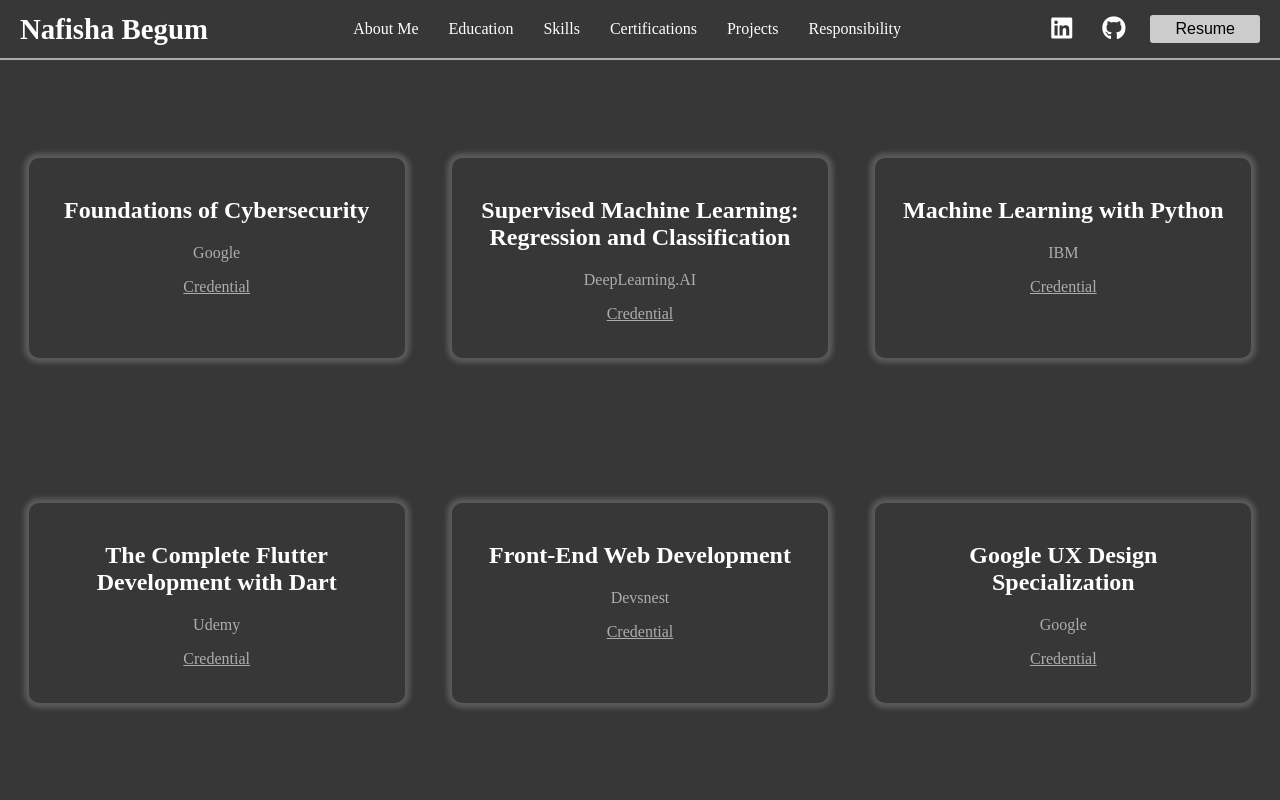
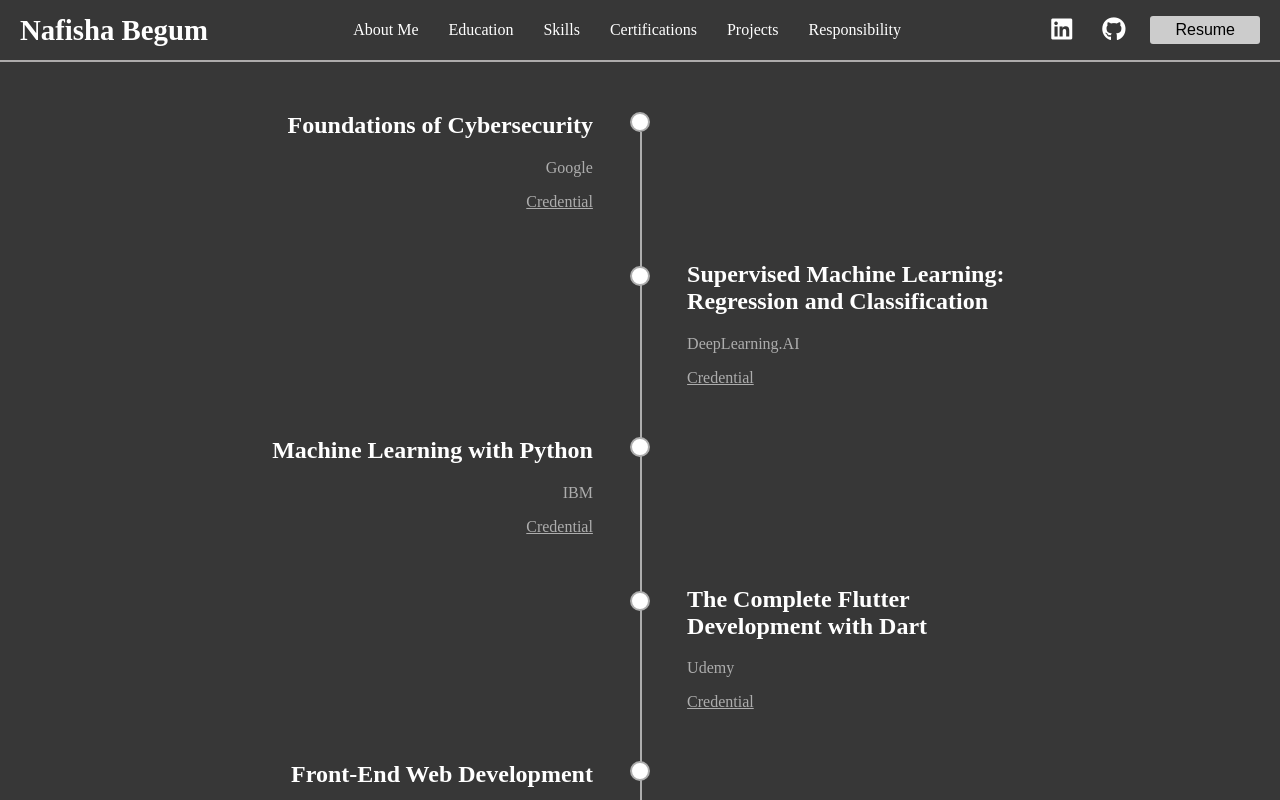
Before and after one commit to nafisha0001/Portfolio, a React (Create React App) app: page /certification in a window 1280 px wide. Built offline with nearby package versions, Linux system fonts and the light colour scheme; the HTML template or start-up script is replaced by a standard one.

Commit message:
certification card layout

```diff
--- a/src/components/CertificateCard.css
+++ b/src/components/CertificateCard.css
@@ -1,18 +1,15 @@
-.certificate-card{
-    height: 160px;
-    width: 90%;
-    background: #373737;
-    box-shadow: 0 0 5px 5px rgba(127, 126, 126, 0.5);
-    margin: 20px;
-    text-align: center;
-    border-radius: 10px;
-    border-color: #ccc;
+.certificate-card {
+  display: flex;
+  flex-direction: column;
+  /* align-items: flex-start; */
+  padding: 0px 30px 30px 30px;
+  width: 48%;
   color: rgb(173, 173, 173);
-    padding: 20px;
-    transition: box-shadow 0.3s ease;
+  box-sizing: border-box;
+  border-radius: 5%;
 }
 
-  h2{
+h2 {
   color: white;
 }
 
@@ -20,6 +17,16 @@
   box-shadow: 0 8px 16px rgba(204, 204, 204, 0.5);
 }
 
-#certificate-credential{
+#certificate-credential {
   color: rgb(173, 173, 173);
 }
+
+.card-left-align {
+  /* align-items: flex-end;  */
+  text-align: right;
+}
+
+.card-right-align {
+  /* align-items: flex-start;  */
+  text-align: left;
+}
--- a/src/components/CertificateCard.js
+++ b/src/components/CertificateCard.js
@@ -1,12 +1,14 @@
 import React from 'react';
 import './CertificateCard.css';
 
-function CertificateCard({ title, institution, credential }) {
+function CertificateCard({ title, institution, credential, className }) {
   return (
     <div className="certificate-card">
+      <div className={`${className}`}>
         <h2>{title}</h2>
         <p>{institution}</p>
         <a id='certificate-credential' href={credential} target="_blank" rel="noreferrer">Credential</a>
+      </div>
     </div>
   )
 }
--- a/src/pages/Certification.css
+++ b/src/pages/Certification.css
@@ -1,4 +1,4 @@
-.certification-container{
+/* .certification-container{
     height: 100vh;
     background-color: #373737;
     display: grid;
@@ -6,11 +6,76 @@
     place-items: center;
     padding: 30px;
     row-gap: 10px;
-    column-gap: 50px;
+    column-gap: 50px; */
     /* display: flex;
     flex-direction: column;
     padding: 20px; */
     /* justify-content: stretch; */
     /* align-items: stretch; */
     /* overflow-y: auto; */
-}
+/* } */
+
+
+.parent-certification-container {
+    background-color: #373737;
+    width: 100%;
+    height: 100vh;
+    /* padding-top: 50px;  */
+    /* padding-bottom: 40px; */
+    padding: 30px;
+    display: flex;
+    flex-direction: column;
+    align-items: center;
+    justify-content: flex-start;
+    overflow-y: auto;
+    box-sizing: border-box;
+    position: relative; /*new*/
+  }
+
+  .certification-card-container {
+    width: 70%;
+    display: flex;
+    flex-direction: column;
+    /* gap: -50px;  */
+    position: relative; /*new*/
+  }
+
+  .card-left, .card-right {
+    display: flex;
+    align-items: center;
+    width: 100%;
+    position: relative; /*new*/
+  }
+
+  .card-left {
+    justify-content: flex-start;
+  }
+
+  .card-right {
+    justify-content: flex-end;
+  }
+
+  .certification-card-container::before {
+    content: '';
+    position: absolute;
+    left: 50%;
+    top: 40px;
+    bottom: 0;
+    width: 2px;
+    background-color: rgb(173, 173, 173);
+    z-index: 1; /* Ensures the line is behind the cards */
+  }
+
+  .card-left::before, .card-right::before {
+    content: '';
+    position: absolute;
+    left: 50%; /* Align with the vertical line */
+    top: 20%; /* Center the circle vertically */
+    transform: translate(-50%, -50%);
+    width: 16px;
+    height: 16px;
+    background-color: #fff;
+    border: 2px solid rgb(173, 173, 173); /* To match the line color */
+    border-radius: 50%;
+    z-index: 2; /* Ensure circle appears above the line */
+  }
--- a/src/pages/Certification.js
+++ b/src/pages/Certification.js
@@ -37,15 +37,22 @@
   ];
 
   return (
-    <div className='certification-container'>
+    <div className='parent-certification-container'>
+      <div className='certification-card-container'>
         {certificateData.map((certificate, index) => (
+          <div
+            key={index}
+            className={`card ${index % 2 === 0 ? 'card-left' : 'card-right'}`}
+          >
             <CertificateCard
-          key={index}
+              className={`card ${index % 2 === 0 ? 'card-left-align' : 'card-right-align'}`}
               title={certificate.title}
               institution={certificate.institution}
               credential={certificate.credential}
             />
+          </div>
         ))}
+      </div>
     </div>
   );
 }
```
Lines whose indentation alone changed are shown as unchanged.
